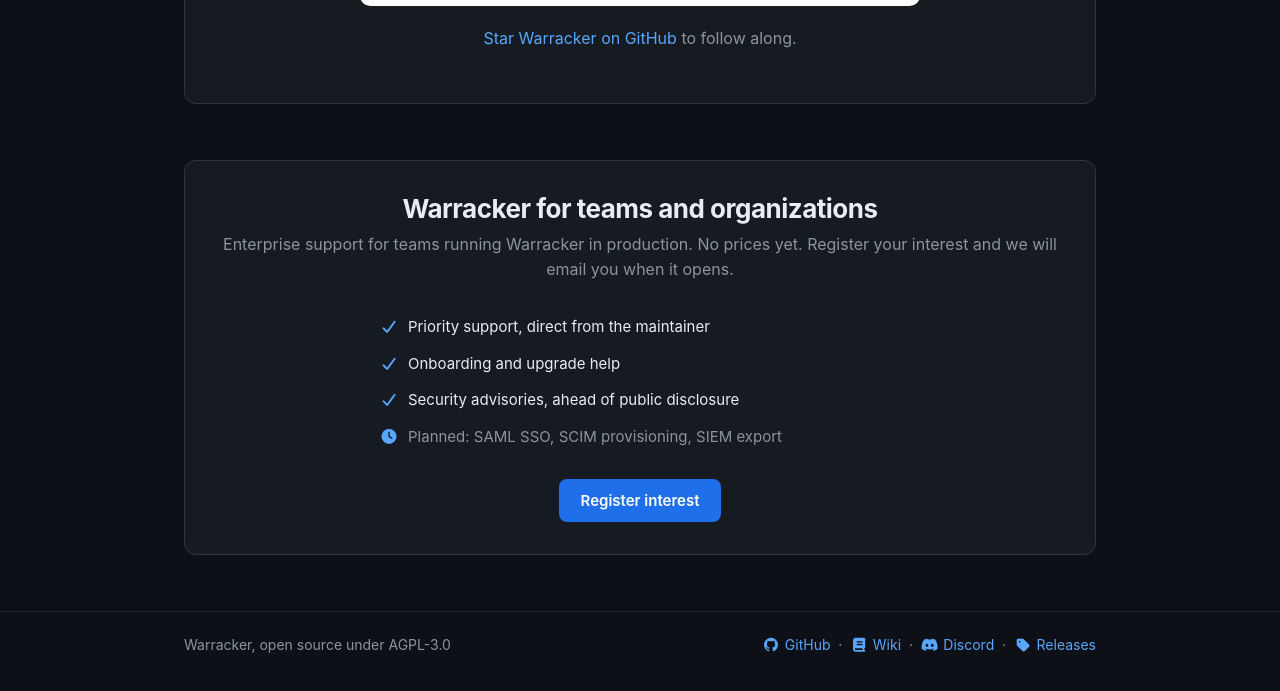
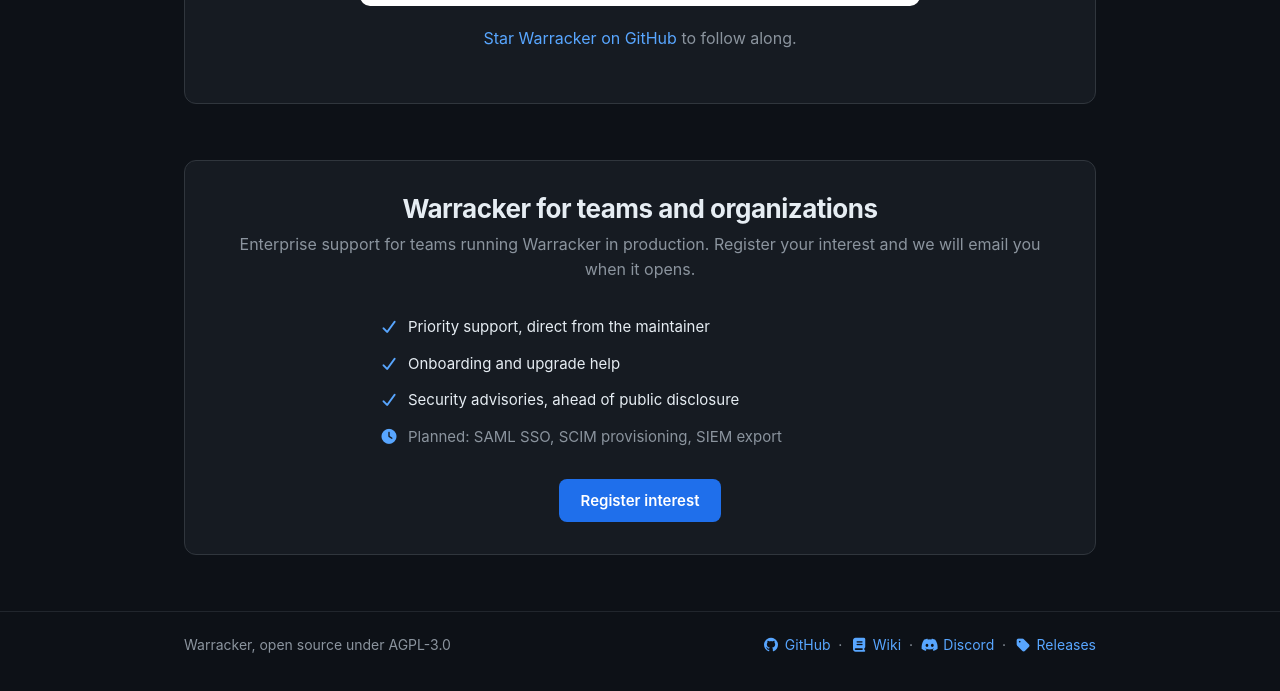
Before and after one commit to sassanix/warracker.com, a plain HTML site: page index.html in a window 1280 px wide. Shown: the part 3069-3760 px from the top of the page. Drawn offline with Linux system fonts and the light colour scheme; a script that the page names is missing.

Commit message:
Remove 'No prices yet' from enterprise card

```diff
--- a/index.html
+++ b/index.html
@@ -144,7 +144,7 @@ docker compose up -d</code></pre>
   </section>
   <section class="enterprise" id="enterprise">
     <h2>Warracker for teams and organizations</h2>
-    <p class="section-sub">Enterprise support for teams running Warracker in production. No prices yet. Register your interest and we will email you when it opens.</p>
+    <p class="section-sub">Enterprise support for teams running Warracker in production. Register your interest and we will email you when it opens.</p>
     <ul>
       <li><i class="fas fa-check" aria-hidden="true"></i>Priority support, direct from the maintainer</li>
       <li><i class="fas fa-check" aria-hidden="true"></i>Onboarding and upgrade help</li>
```
